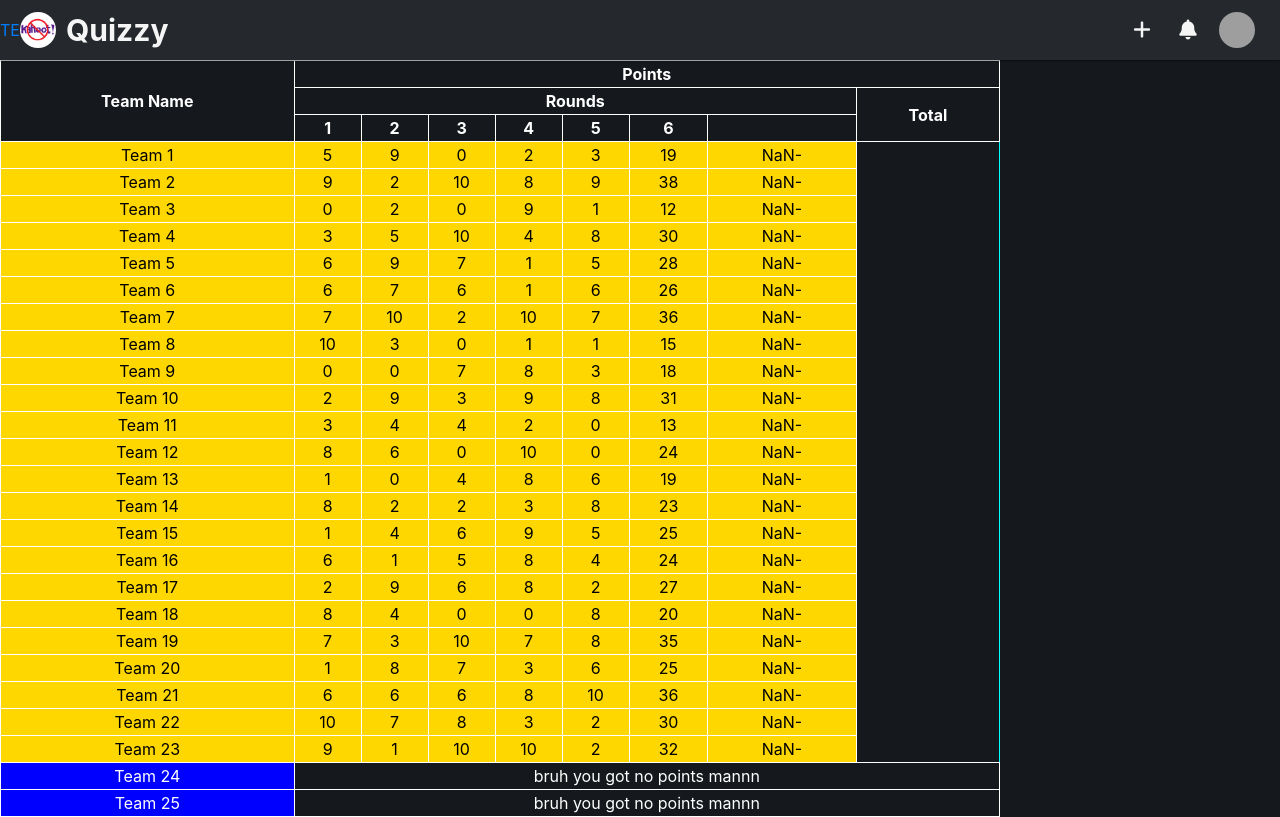
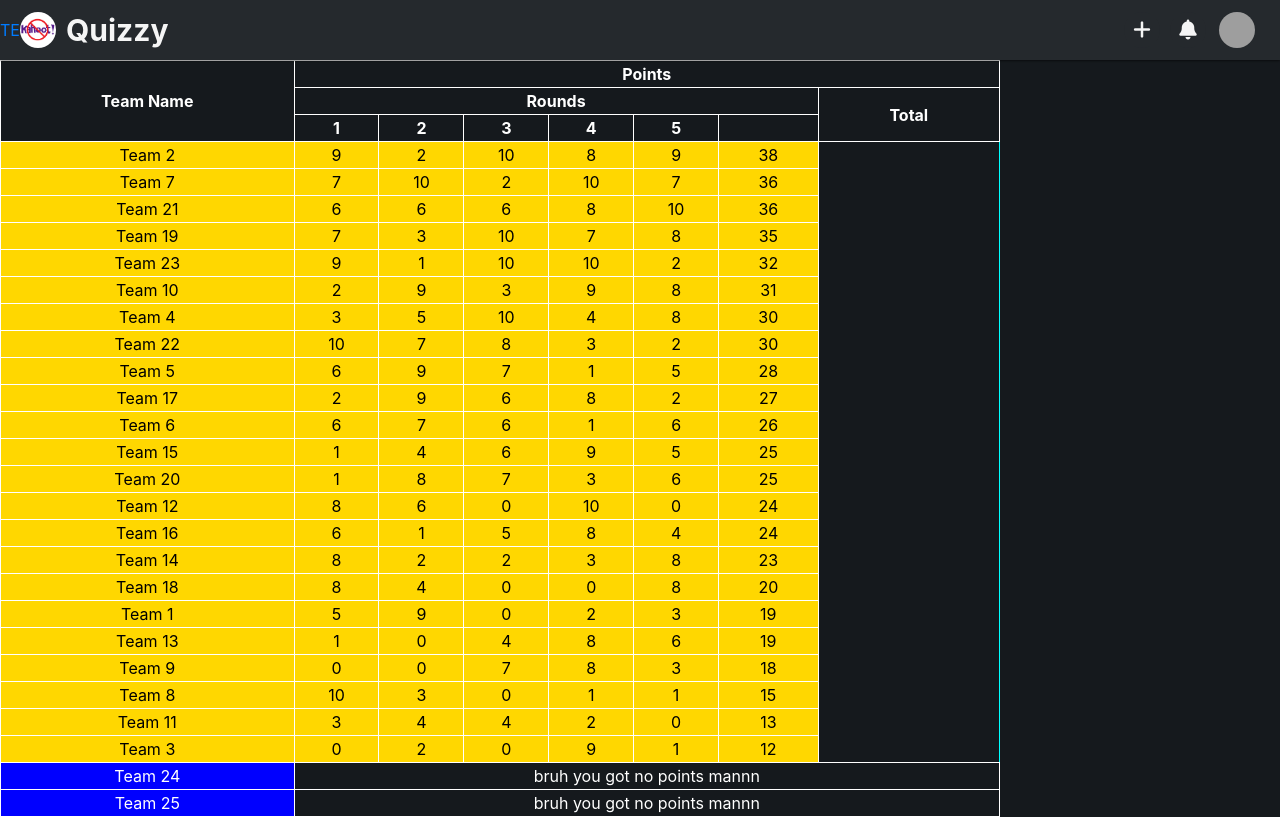
Before and after one commit to PhrogLover/Quizzy, a React (Create React App) app in the folder client/: page /test in a window 1280 px wide. Built offline with nearby package versions, Linux system fonts and the light colour scheme; grey boxes are pictures that could not be loaded.

Commit message:
Leaderboard layout fix

```diff
--- a/client/src/components/basic/Leaderboard.js
+++ b/client/src/components/basic/Leaderboard.js
@@ -1,56 +1,42 @@
 import "./leaderboard.css";
-import { useEffect } from "react";
+import $ from "jquery";
+import { useState } from "react";
 
 const Leaderboard = ({ teamList, user }) => {
 
-    console.log(teamList, user)
+    const [ leaderboard, setLeaderboard ] = useState(initLeaderboard($.extend(true, [], teamList)));
+
+
+    function initLeaderboard(teamList) {
+        for (let i = 0; i < teamList.length; i++) {
+            let sum = 0
+            for (let j = 1; j < teamList[i].length; j++){
+                if (!isNaN(teamList[i][j].points)) sum += teamList[i][j].points
+            }
+            teamList[i].push({
+                id: teamList[i][0].id,
+                total: sum
+            });
+        }
+
+        for (let i = 1; i < teamList.length; i++) {
+            let j = i;
+            while (j > 0 && teamList[j][teamList[i].length-1].total > teamList[j-1][teamList[i].length-1].total) {
+                let temp = teamList[j];
+                teamList[j] = teamList[j-1];
+                teamList[j-1] = temp;
+                j--;
+            }
+        }
+
+        console.log(teamList)
+        return teamList;
+    }
+
     let rounds = [];
     for (let i = 1; i < teamList[0].length; i++) {
         rounds.push(i);
     }
-
-    let newTeamList = addTotal(teamList)
-    console.log("stop" + newTeamList)
-
-    function addTotal(list){
-        console.log("check" + list)
-        console.log(list.length);
-        for (let i = 0; i < list.length; i++) {
-            let sum = 0
-            for (let j = 1; j<list[i].length;j++){
-                sum+=list[i][j].points
-            }
-            list[i].push({"total": sum});
-        }
-        console.log("huh" + list)
-
-        return list
-    }
-
-    function sortList(teamList){
-        console.log("bruh" + teamList)
-        let n = teamList.length;
-
-        for (let i = 1; i < n; i++) {
-            // Choosing the first element in our unsorted subarray
-            let current = teamList[i].total;
-            // The last element of our sorted subarray
-            let j = i-1;
-            let compared = teamList[j].total;
-            while ((j > -1) && (current < compared)) {
-                teamList[j+1] = teamList[j];
-                j--;
-            }
-            teamList[j+1] = current;
-        }
-
-        return teamList;
-    }
-
-
-
-
-
 
     return (
         <div className="leaderboard">
@@ -60,12 +46,12 @@ const Leaderboard = ({ teamList, user }) => {
                         <th rowSpan="3">
                             Team Name
                         </th>
-                        <th colSpan={teamList[0].length}>
+                        <th colSpan={leaderboard[0].length}>
                             Points
                         </th>
                     </tr>
                     <tr>
-                        <th colSpan={teamList[0].length-1}>
+                        <th colSpan={leaderboard[0].length-1}>
                             Rounds
                         </th>
                         <th rowSpan="2">
@@ -79,11 +65,11 @@ const Leaderboard = ({ teamList, user }) => {
                     </tr>
                 </thead>
                 <tbody>
-                    { teamList.map((team, i) => (
+                    { leaderboard.map((team, i) => (
                         <tr key={i} className={(team[0].players && team[0].players.some(player => (player.id === user.googleId)) ? "coloured" : "not-coloured")}>{/* if they have not participated in any of the rounds */}
                             { !team.some(score => (score.points !== undefined)) && <>
                                 <td  className="not-participated">{ team[0].name }</td>
-                                <td colSpan={teamList[0].length}>bruh you got no points mannn</td>
+                                <td colSpan={leaderboard[0].length}>bruh you got no points mannn</td>
                                 </>
                             }
                             { team.some(score => (score.points !== undefined)) &&
@@ -94,7 +80,7 @@ const Leaderboard = ({ teamList, user }) => {
                                                 { score.name && <span className="team-name" >{ score.name }</span> } {/* Team name */}
                                                 { score.points !== undefined && <span className="round-score">{ score.points }</span> } {/* score, when it exists */}
                                                 { score.total !== undefined && <span className="score-total">{ score.total }</span>}
-                                                { !score.total &&!score.name && score.points === undefined && <span colSpan={teamList[0].length-1} className="round-score">-</span> } {/* score, when it doesn't exist */}
+                                                { !score.total &&!score.name && score.points === undefined && <span colSpan={leaderboard[0].length-1} className="round-score">-</span> } {/* score, when it doesn't exist */}
                                         </td>
                                     )}
                                 </>
```
